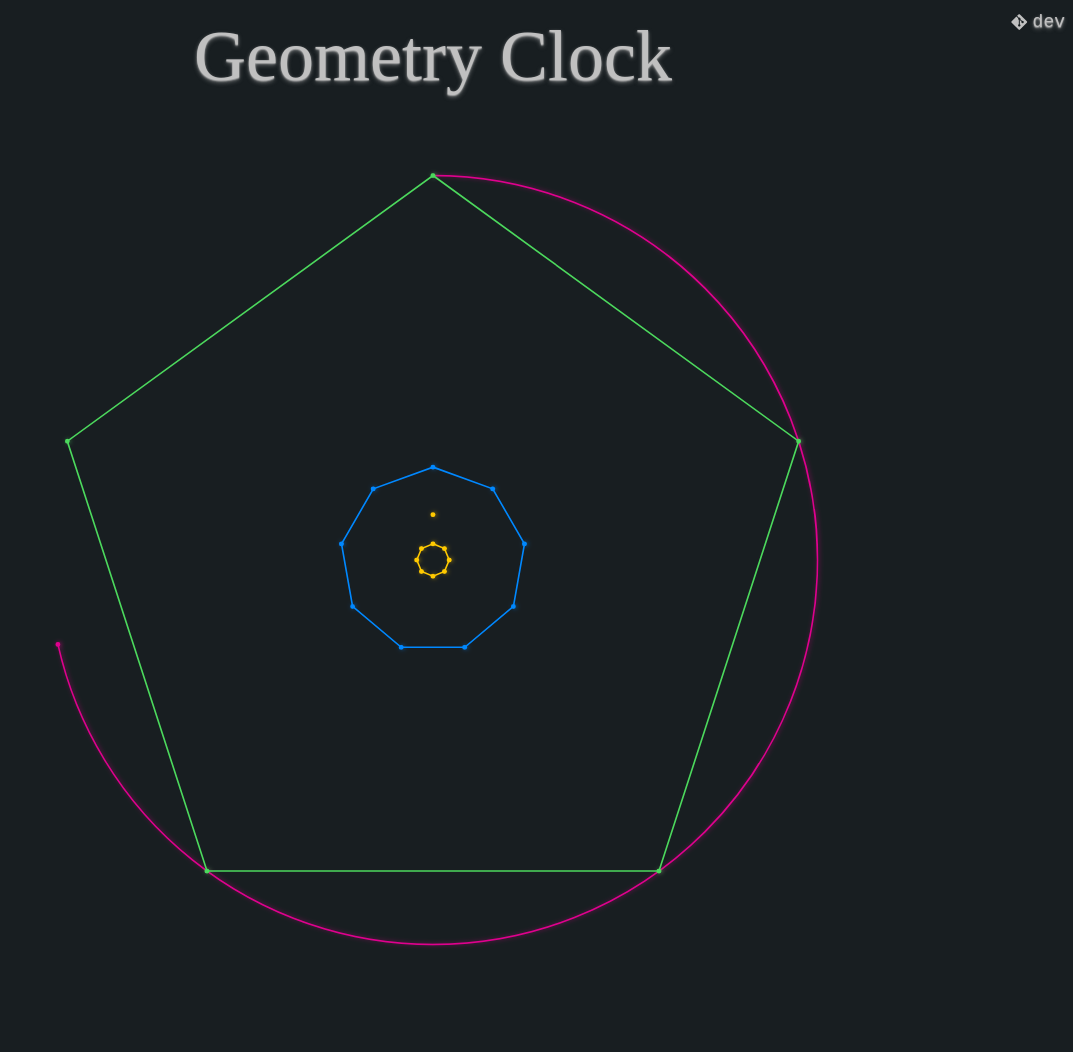
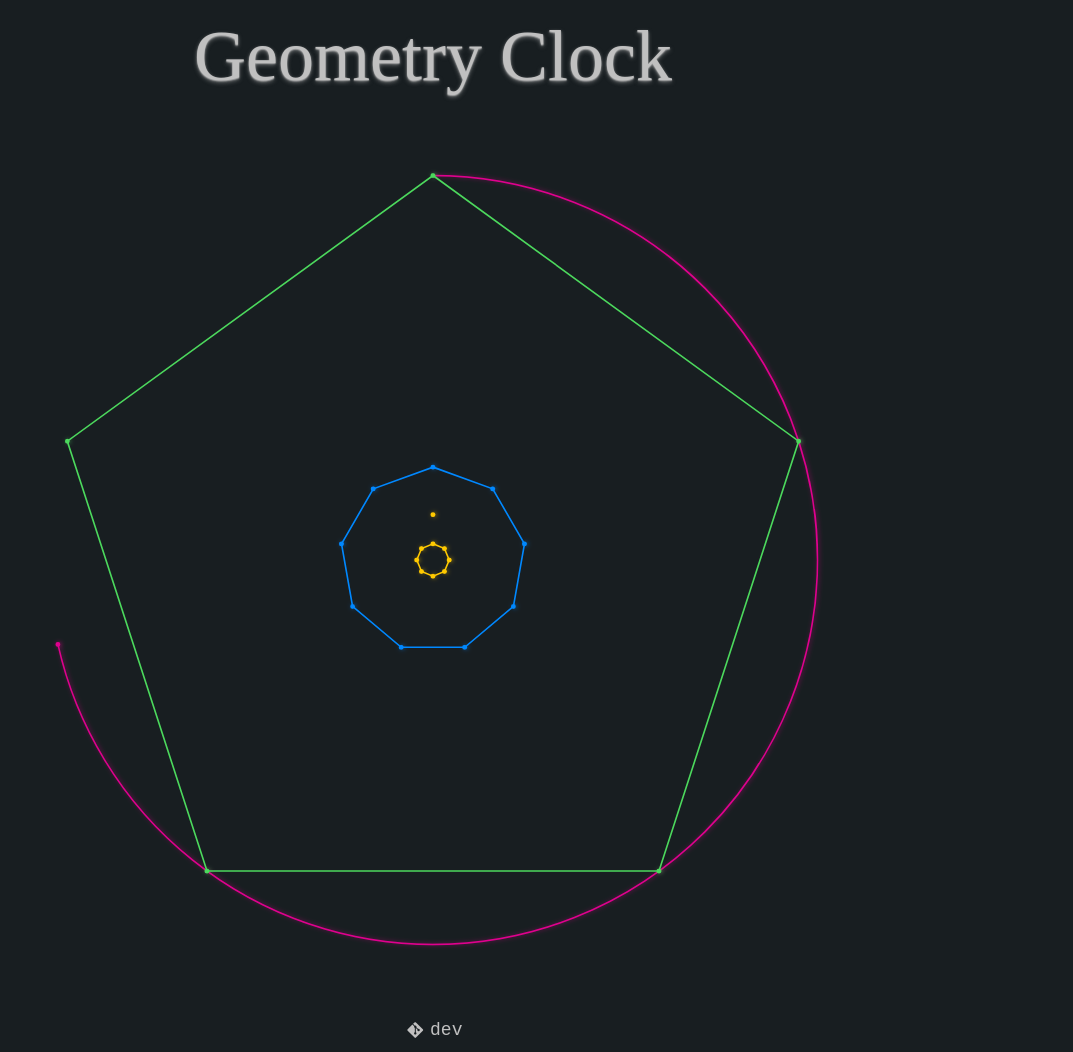
Before and after one commit to mmjmanders/geometry-clock, a Vue app: page / in a window 1280 px wide. Shown: the whole page, without its empty margins (207-1280 px from the left). Before the commit the page ends 1008 px from the top, so only its background shows below. Built offline with nearby package versions, Linux system fonts and the light colour scheme; a web font is replaced by a local one.

Commit message:
Feature/move version (#9)
* Move version display to footer and update layout, styles for consistency

* Update E2E test to validate version display in footer instead of header

* Add auto-merge workflow for Dependabot pull requests in GitHub Actions

```diff
--- a/src/App.vue
+++ b/src/App.vue
@@ -9,14 +9,14 @@ const version = VITE_APP_VERSION || 'dev'
 <template>
   <header>
     <h1>Geometry Clock</h1>
-    <div class="version">
-      <FontAwesomeIcon :icon="['fab', 'git-alt']" />
-      {{ version }}
-    </div>
   </header>
   <main>
     <GeometryClock />
   </main>
+  <footer>
+    <FontAwesomeIcon :icon="['fab', 'git-alt']" />
+    {{ version }}
+  </footer>
 </template>
 
 <style scoped></style>
--- a/src/main.css
+++ b/src/main.css
@@ -40,20 +40,20 @@
   }
 
   main {
-    @apply w-full max-w-4xl mx-auto p-4;
+    @apply w-full max-w-4xl mx-auto px-4;
+  }
+
+  footer {
+    @apply font-mono text-sm lg:text-lg flex justify-center items-center p-2 gap-1;
   }
 }
 
 @layer components {
   #app {
-    @apply grid grid-rows-[auto_1fr];
+    @apply grid grid-rows-[auto_1fr_auto] gap-4;
   }
 
   .clock-container {
     @apply aspect-square;
   }
-
-  .version {
-    @apply font-mono text-sm lg:text-lg sm:top-2 absolute top-12 right-2 flex items-center gap-0.5;
-  }
 }
```
Also changed, not shown: 1 other file (tests, documents, lock files or other folders).
